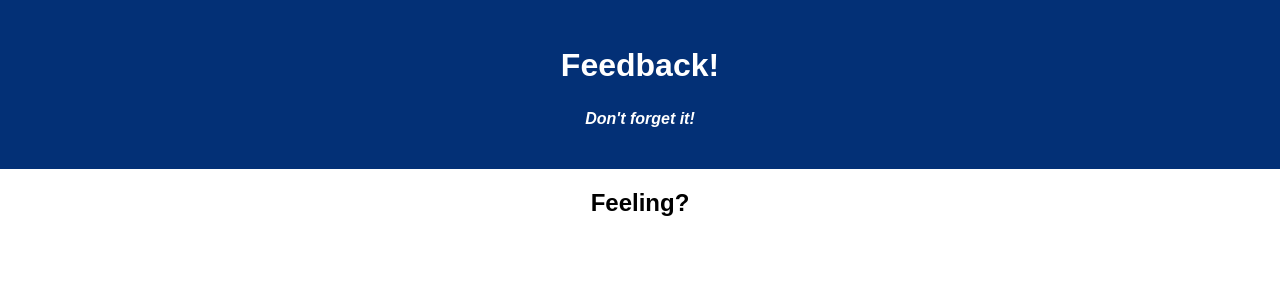
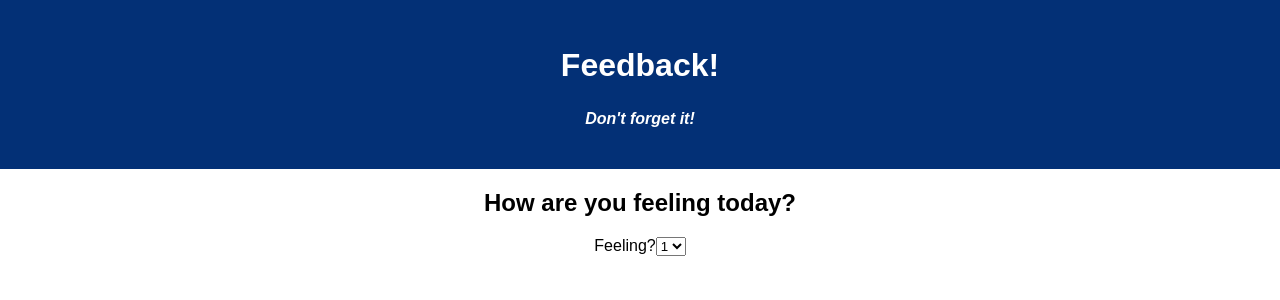
Before and after one commit to TheDaveWave/Feedback-Survey, a React (Create React App) app: page /#/ in a window 1280 px wide. Shown: the top 300 px of the page. Built offline with nearby package versions, Linux system fonts and the light colour scheme.

Commit message:
created the first mockup of the first part of the form

```diff
--- a/src/components/Feel/Feel.jsx
+++ b/src/components/Feel/Feel.jsx
@@ -4,7 +4,16 @@ function Feel() {
     return (
         <section>
             <Header />
-            <h1>Feeling?</h1>
+            <h1>How are you feeling today?</h1>
+            <label htmlFor='feeling-select'>Feeling?</label>
+            {/* Creating a select element so there will always be a value and limited range */}
+            <select id='feeling-select' name='feeling'>
+                <option value='1'>1</option>
+                <option value='2'>2</option>
+                <option value='3'>3</option>
+                <option value='4'>4</option>
+                <option value='5'>5</option>
+            </select>
         </section>
     );
 }
```
